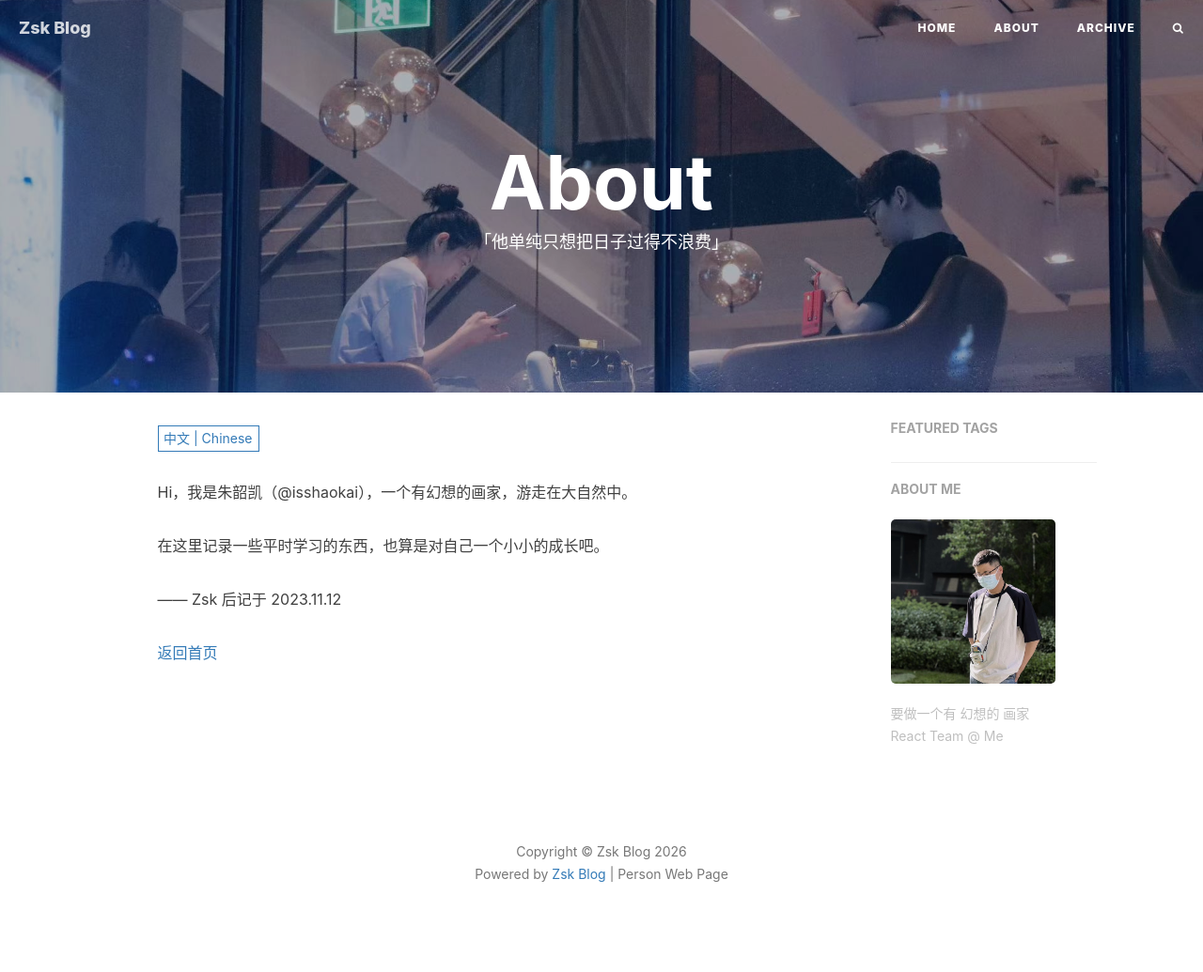
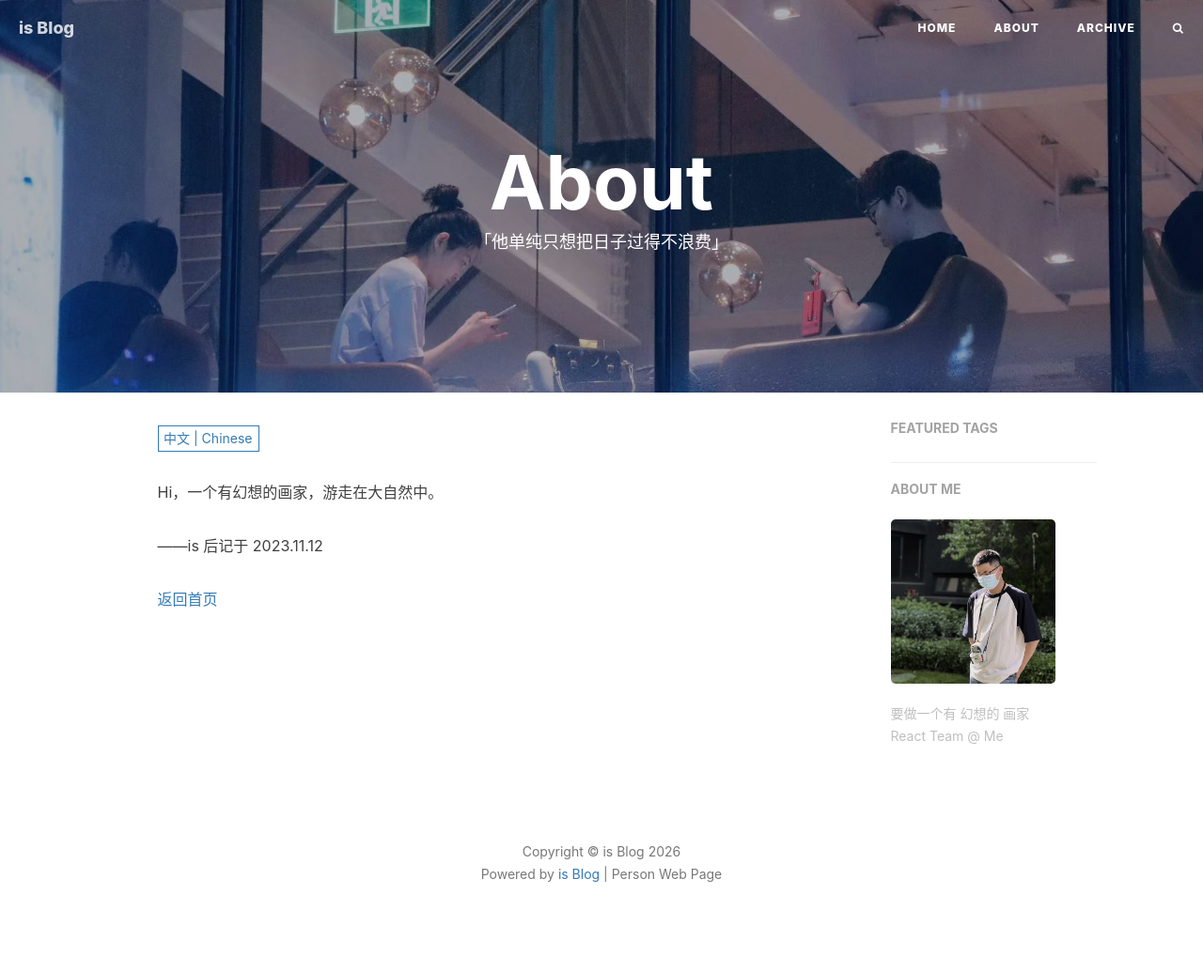
Before and after one commit to isshaokai/isshaokai.github.io, a Jekyll site: the page built from about.html, in a window 1280 px wide. Shown: the whole page at 94% size. Built offline with Jekyll 4.4.1, drawn with Linux system fonts in a browser that asks for light colours; nearby versions of some CDN libraries; comment, search, counter and statistics services are not loaded.

Commit message:
fix: update personal site content and configuration

```diff
--- a/_config.yml
+++ b/_config.yml
@@ -1,11 +1,11 @@
 # Site settings
-title: Zsk Blog
-SEOTitle: 朱韶凯的博客 | Zsk Blog
+title: is Blog
+SEOTitle: is的博客 | is Blog
 header-img: img/in-post/coffee.jpeg
-email: zhushaokaicc@gmail.com
-description: "这里是 @Zsk 的个人博客，与你一起发现更大的世界 | 要做一个有 幻想的 画家"
-keyword: "朱韶凯, Zsk朱韶凯, Zsk, @Zsk, 朱韶凯的博客, Zsk Blog, 博客, 个人网站, 互联网, Web, JavaScript, C, c++, Native, 前端, 设计"
-url: "https://www.echoejane.top" # your host, for absolute URL
+email: is@gmail.com
+description: "这里是 @is 的个人博客，与你一起发现更大的世界 | 要做一个有 幻想的 画家"
+keyword: "is, @is, is的博客, is Blog, 博客, 个人网站, 互联网, Web, JavaScript, C, c++, ai, 前端, 设计"
+url: "https://iscc.cloud" # your host, for absolute URL
 baseurl: "" # for example, '/blog' if your blog hosted on 'host/blog'
 
 # Publish posts or collection documents with a future date.
@@ -59,7 +59,7 @@ kramdown:
       start_line: 1
 
 # Disqus settings
-disqus_username: zsk
+disqus_username: is
 
 # Netease settings
 netease_comment: false
@@ -70,7 +70,7 @@ netease_comment: false
 
 # Google Analytics
 ga_track_id: "UA-49627206-1" # Format: UA-xxxxxx-xx
-ga_domain: www.echoejane.top
+ga_domain: iscc.cloud
 
 # Sidebar settings
 sidebar: true # whether or not using Sidebar.
--- a/_includes/about/en.md
+++ b/_includes/about/en.md
@@ -1,7 +1,6 @@
-Hi, I am Zhu Shaokai (@ isshaokai), a visionary painter wandering in nature.
+Hi, A visionary painter wandering in nature.
 
-Recording some of the things I usually learn here can be considered a small growth for myself.
 
-——ZSK postscript dated November 12, 2023
+——is postscript dated November 12, 2023
 
 [Return to homepage](/)
--- a/_includes/about/zh.md
+++ b/_includes/about/zh.md
@@ -1,7 +1,6 @@
-Hi，我是朱韶凯（@isshaokai），一个有幻想的画家，游走在大自然中。
+Hi，一个有幻想的画家，游走在大自然中。
 
-在这里记录一些平时学习的东西，也算是对自己一个小小的成长吧。
 
-—— Zsk 后记于 2023.11.12
+——is 后记于 2023.11.12
 
 [返回首页](/)
--- a/_includes/footer.html
+++ b/_includes/footer.html
@@ -9,7 +9,7 @@
                 <p class="copyright text-muted">
                     Copyright &copy; {{ site.title }} {{ site.time | date: '%Y' }}
                     <br>
-                    Powered by <a href="http://www.echoejane.top">Zsk Blog</a> | Person Web Page
+                    Powered by <a href="http://www.echoejane.top">is Blog</a> | Person Web Page
                     <!-- <iframe style="margin-left: 2px; margin-bottom:-5px;" frameborder="0" scrolling="0" width="100px"
                         height="20px"
                         src= "Person Web Page"
--- a/package.json
+++ b/package.json
@@ -1,7 +1,7 @@
 {
-    "name": "zsk-blog",
-    "title": "Zsk Blog",
-    "author": "Zsk <zhushaokaicc@gmail.com>",
+    "name": "is-blog",
+    "title": "is Blog",
+    "author": "is <zhushaokaicc@gmail.com>",
     "version": "1.8.2",
     "homepage": "http://isshaokai.github.io",
     "repository": {
```
Also changed, not shown: _posts/2023-11-10-hello-2023.md (+1 -1 lines), _posts/2025-07-12-android.md (+1 -1 lines), README.md, 1 other file.
